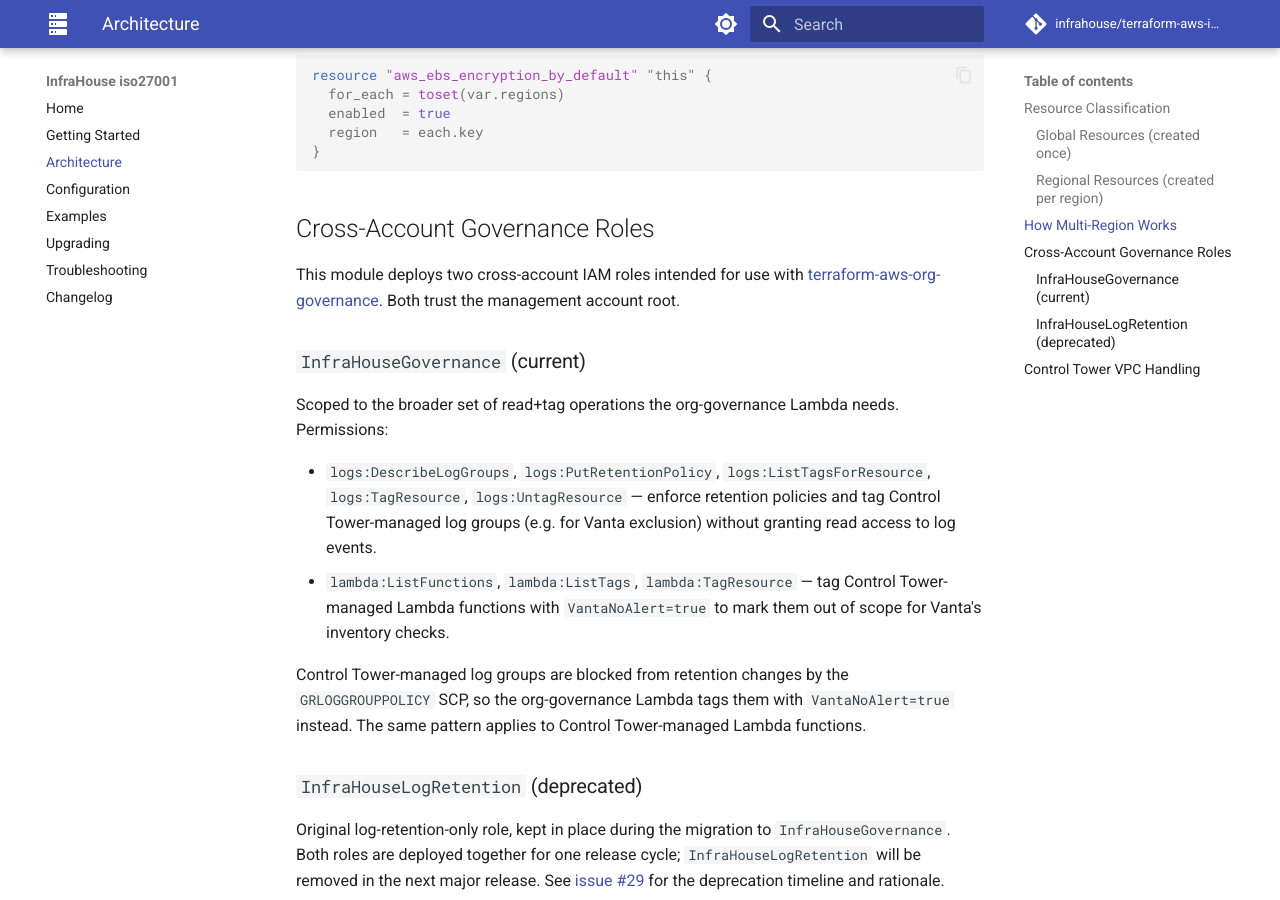
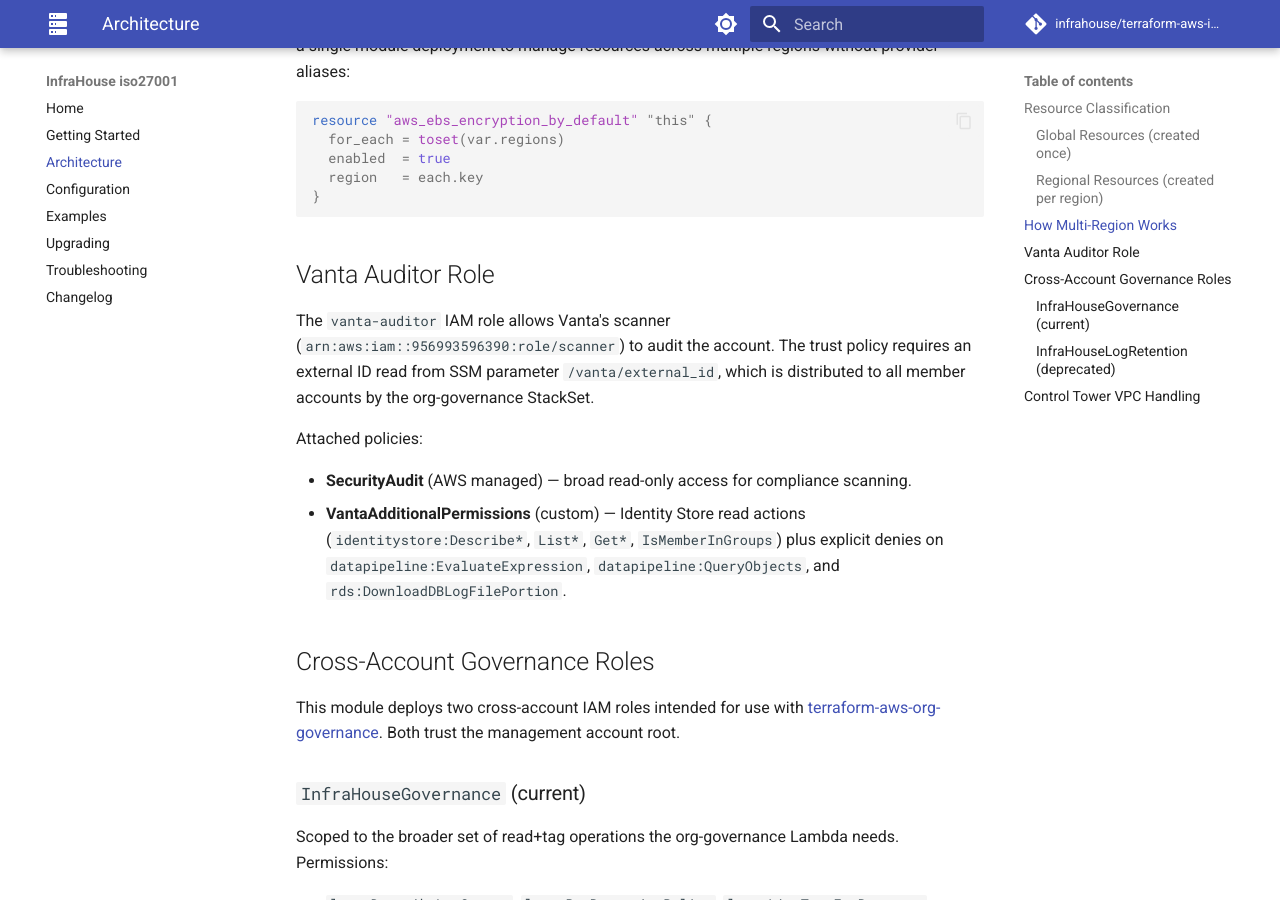
Before and after one commit to infrahouse/terraform-aws-iso27001, an MkDocs documentation site: the page built from docs/architecture.md, in a window 1280 px wide and 900 px high, scrolled down 2067 px. Built offline with MkDocs 1.6.1 and Material for MkDocs 9.7.7, drawn with Linux system fonts in a browser that asks for light colours; comment, search, counter and statistics services are not loaded; some of the changed text lies outside the part shown.

Commit message:
feat: add Vanta auditor IAM role with SSM-backed external ID (#31)
* feat: add Vanta auditor IAM role with SSM-backed external ID

Read the Vanta external ID from SSM parameter /vanta/external_id
(distributed by org-governance StackSet) instead of requiring it
as a module variable. The role grants SecurityAudit plus Identity
Store read permissions for Vanta's compliance scanner.

Co-Authored-By: Claude Opus 4.6 <noreply@anthropic.com>

* fix: create SSM parameter in test fixture for Vanta external ID

The test account doesn't have the /vanta/external_id SSM parameter
(normally distributed by org-governance StackSet). Create it in
the test root module so terraform apply can read it. Also add
vanta_auditor_role_name assertion.

Co-Authored-By: Claude Opus 4.6 <noreply@anthropic.com>

* fix: create SSM parameter via boto3 fixture, not Terraform

Using depends_on on the module block defers all data sources to
apply time, breaking the controltower_vpcs for_each. Create the
/vanta/external_id SSM parameter in a pytest fixture instead so
no depends_on is needed. The fixture cleans up after the test.

Co-Authored-By: Claude Opus 4.6 <noreply@anthropic.com>

---------

Co-authored-by: Claude Opus 4.6 <noreply@anthropic.com>

````diff
--- a/docs/architecture.md
+++ b/docs/architecture.md
@@ -16,6 +16,7 @@ These are account-level and apply regardless of region:
 | `aws_account_alternate_contact` | Security contact |
 | `aws_iam_account_password_policy` | IAM password policy |
 | `aws_s3_account_public_access_block` | Block public S3 access |
+| `aws_iam_role` (vanta-auditor) | Vanta compliance scanner (SecurityAudit + Identity Store read) |
 | `aws_iam_role` (InfraHouseGovernance) | Cross-account governance (log retention + Lambda tagging) |
 | `aws_iam_role` (InfraHouseLogRetention) | Cross-account log retention (**deprecated** — superseded by InfraHouseGovernance) |
 | `aws_iam_role` (guardduty-publish) | EventBridge to SNS for GuardDuty |
@@ -47,6 +48,22 @@ resource "aws_ebs_encryption_by_default" "this" {
   region   = each.key
 }
 ```
+
+## Vanta Auditor Role
+
+The `vanta-auditor` IAM role allows Vanta's scanner
+(`arn:aws:iam::956993596390:role/scanner`) to audit the account. The trust
+policy requires an external ID read from SSM parameter `/vanta/external_id`,
+which is distributed to all member accounts by the org-governance StackSet.
+
+Attached policies:
+
+- **SecurityAudit** (AWS managed) — broad read-only access for compliance
+  scanning.
+- **VantaAdditionalPermissions** (custom) — Identity Store read actions
+  (`identitystore:Describe*`, `List*`, `Get*`, `IsMemberInGroups`) plus
+  explicit denies on `datapipeline:EvaluateExpression`,
+  `datapipeline:QueryObjects`, and `rds:DownloadDBLogFilePortion`.
 
 ## Cross-Account Governance Roles
 
````
Also changed, not shown: .claude/plans/vanta-role-automation.md (added, +62 -0 lines), README.md (+10 -0 lines), docs/configuration.md (+1 -0 lines), docs/index.md (+4 -0 lines), 5 other files.
